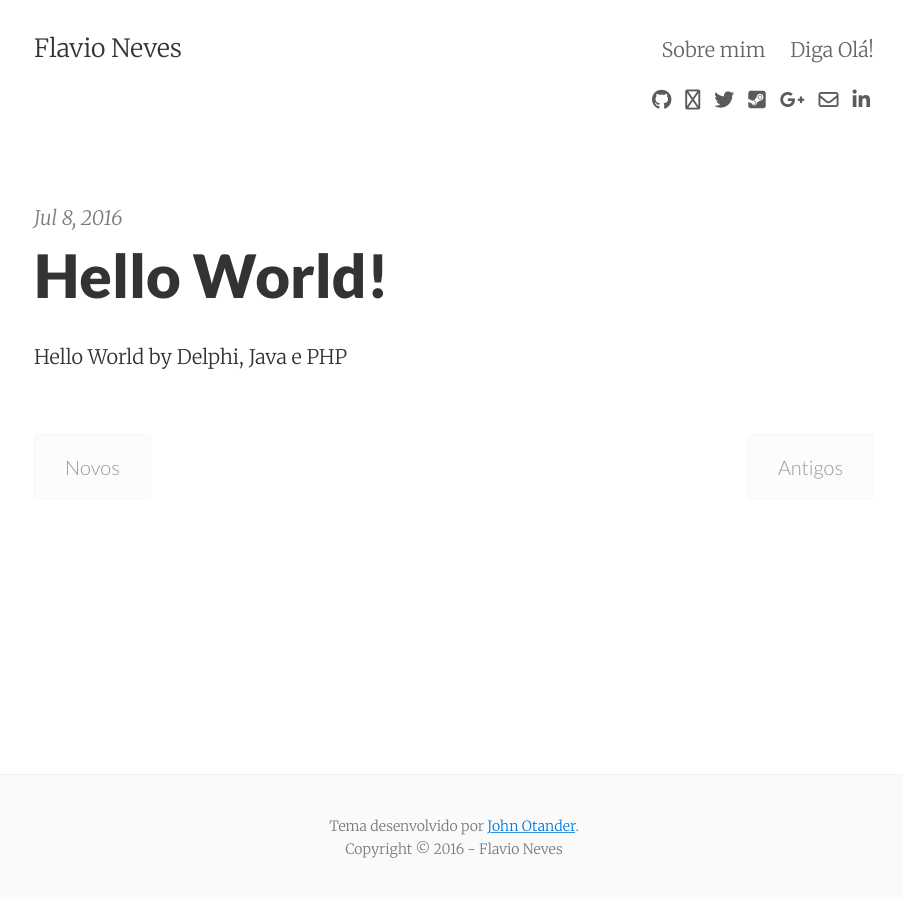
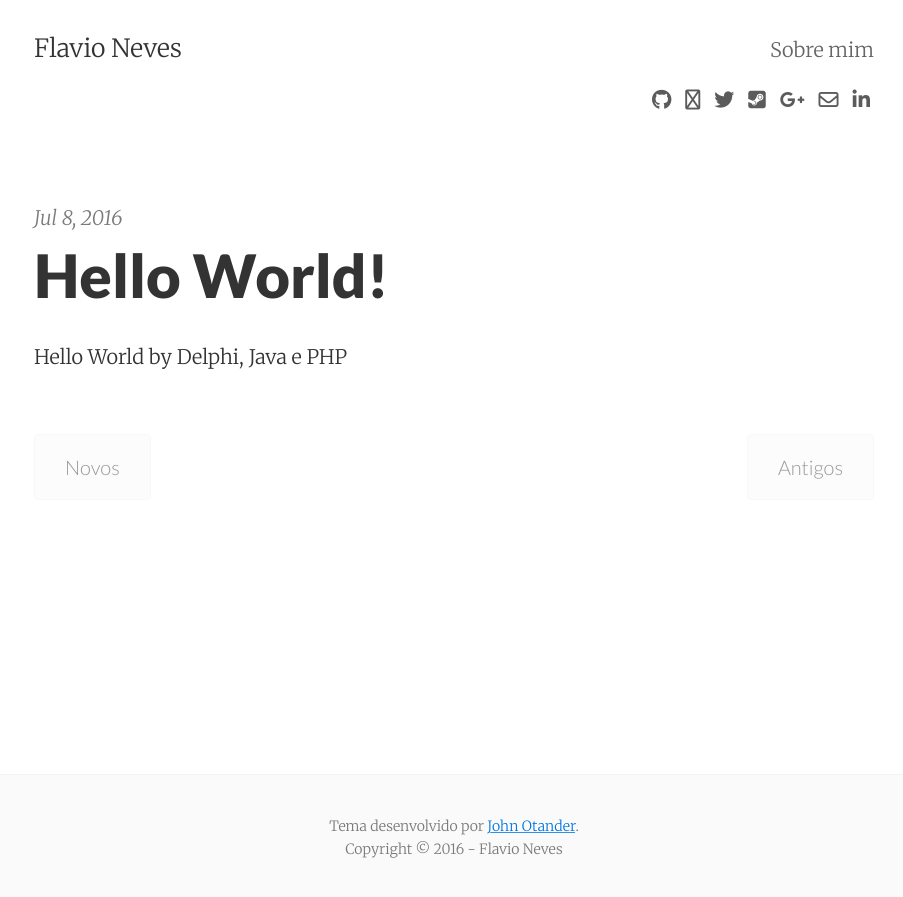
Before and after one commit to flaviox/flaviox.github.io, a Jekyll site: the page built from index.html, in a window 1280 px wide. Shown: the top 897 px of the page, without its empty margins (186-1089 px from the left). Built offline with Jekyll 4.4.1, drawn with Linux system fonts in a browser that asks for light colours; nearby versions of some CDN libraries; the list of posts is cut into pages by our own code.

Commit message:
removido formulário de contato

```diff
--- a/_includes/navigation.html
+++ b/_includes/navigation.html
@@ -3,8 +3,3 @@
         <a href="{{ page.url }}">{{ page.title }}</a>
     {% endif %}
 {% endfor %}
-{% for page in site.pages %}
-    {% if page.tags contains "contact" %}
-        <a href="{{ page.url }}">{{ page.title }}</a>
-    {% endif %}
-{% endfor %}
```
